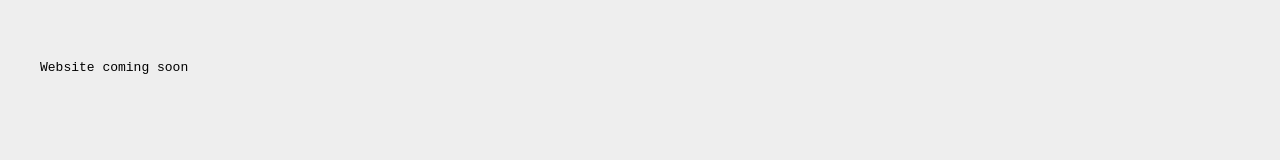
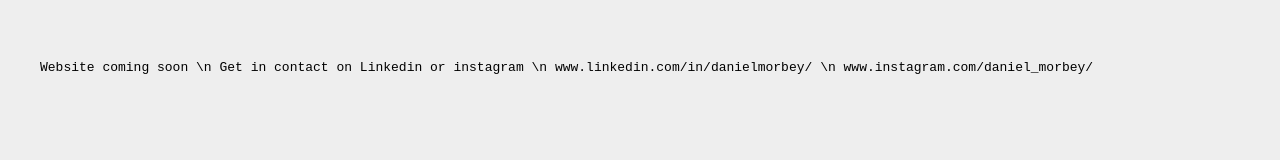
Before and after one commit to Guidi500/Portfolio, a plain HTML site: page index.html in a window 1280 px wide. Drawn offline with Linux system fonts and the light colour scheme.

Commit message:
Update index.html

```diff
--- a/index.html
+++ b/index.html
@@ -8,6 +8,10 @@ margin: 60px 40px 40px 40px;
 }</style>
 </head>
 <body>
-<p> Website coming soon</p>
+<p> Website coming soon \n
+Get in contact on Linkedin or instagram \n
+www.linkedin.com/in/danielmorbey/ \n
+www.instagram.com/daniel_morbey/
+</p>
 </body>
 </html>
```
